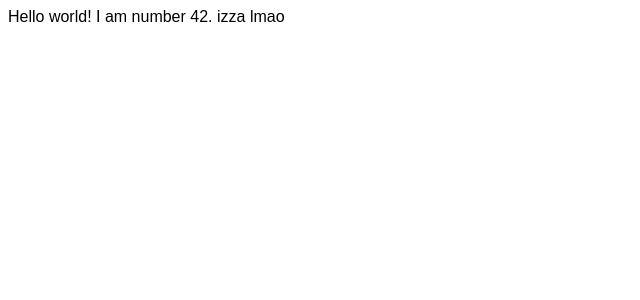
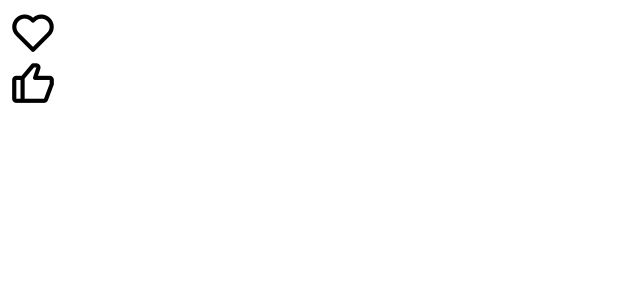
Before and after one commit to schmeb0704/ScrimbaAdvancedReact1, a React (Vite) app: page / in a window 1280 px wide. Shown: the top 300 px of the page, without its empty margins (0-640 px from the left). Built offline with nearby package versions, Linux system fonts and the light colour scheme.

Commit message:
deleted unnecessary files and added new exercises

```diff
--- a/index.html
+++ b/index.html
@@ -4,7 +4,8 @@
     <meta charset="UTF-8" />
     <link rel="icon" type="image/svg+xml" href="/vite.svg" />
     <meta name="viewport" content="width=device-width, initial-scale=1.0" />
-    <title>Vite + React</title>
+    <title>React Higher Order Components</title>
+    <link href='https://unpkg.com/boxicons@2.1.4/css/boxicons.min.css' rel='stylesheet'>
   </head>
   <body>
     <div id="root"></div>
--- a/src/App.jsx
+++ b/src/App.jsx
@@ -1,11 +1,13 @@
 import ReacChildrenPrac from './components/ReactChildren/ReactChildren'
 import "./index.css"
-import HigerOrderFunc from './components/HigherOrderComps/HigerOrderFunc'
+import Icons from './components/HigherOrderComps/heart'
+import Like from "./components/HigherOrderComps/like"
 
 function App() {
  return(
     <>
-      <HigerOrderFunc favPhrase="izza lmao" />
+      <Icons />
+      <Like />
     </>
  )
 }
--- a/src/components/HigherOrderComps/HigerOrderFunc.jsx
+++ /dev/null
@@ -1,10 +0,0 @@
-import { withFavoriteNumber } from "./withFavNumber"
-
-function HOC(props) {
-  console.log(props)
-  return (
-      <div>Hello world! I am number {props.favNum}. {props.favPhrase}</div>
-  )
-}
-
-export default withFavoriteNumber(HOC, 42)
--- /dev/null
+++ b/src/components/HigherOrderComps/heart.jsx
@@ -0,0 +1,17 @@
+
+import {Toggler} from "./withToggle"
+
+function Icons(props){
+  let classText = props.isToggled ? "bx bxs-heart" : "bx bx-heart"
+
+  return(
+    <>
+      <div onClick={props.handleChange}>
+        <i className={classText}></i>
+      </div>
+    </>
+
+  )
+}
+
+export default Toggler(Icons)
--- /dev/null
+++ b/src/components/HigherOrderComps/like.jsx
@@ -0,0 +1,16 @@
+import {Toggler} from "./withToggle"
+
+function Like(props){
+  let classText = props.isToggled ? "bx bxs-like" : "bx bx-like"
+
+  return(
+    <>
+      <div onClick={props.handleChange}>
+        <i className={classText}></i>
+      </div>
+    </>
+
+  )
+}
+
+export default Toggler(Like)
--- a/src/components/HigherOrderComps/withFavNumber.jsx
+++ /dev/null
@@ -1,18 +0,0 @@
-/**
- * A function that takes a component as its first argument and returns a new component that wraps
- * the given component, providing extra capabilities to it.
- *
- * Challenge: Write a higher-order component that passes a new prop to the given component
- * called "favoriteNumber" and includes your own, personal, favorite number
- *
- * Then, in App.js, render that favorite number to the screen
- */
-
- export function withFavoriteNumber(component, num=4){
-  const Component =  component
-  return function(props){
-    return(
-      <Component favNum={num} {...props}/>
-    )
-  }
-}
--- /dev/null
+++ b/src/components/HigherOrderComps/withToggle.jsx
@@ -0,0 +1,22 @@
+import React from "react"
+
+function Toggled(props){
+  const [on, setOn] = React.useState(false)
+
+  function changeOn(){
+    setOn(prevOn => !prevOn)
+  }
+
+  const Component = props.component
+
+  return(
+    <Component {...props} isToggled={on} handleChange={changeOn}/>
+  )
+}
+
+
+export function Toggler(component){
+  return function (props){
+    return (<Toggled component={component} {...[props]}/>)
+  }
+}
--- a/src/index.css
+++ b/src/index.css
@@ -12,3 +12,15 @@ h1{
   padding: 20px;
   background-color: #c0fffe;
 }
+
+.bx{
+  font-size: 50px;
+}
+
+.bxs-heart{
+  color: rgb(241, 95, 120);
+}
+
+.bxs-like{
+  color: rgb(55, 55, 252);
+}
```
